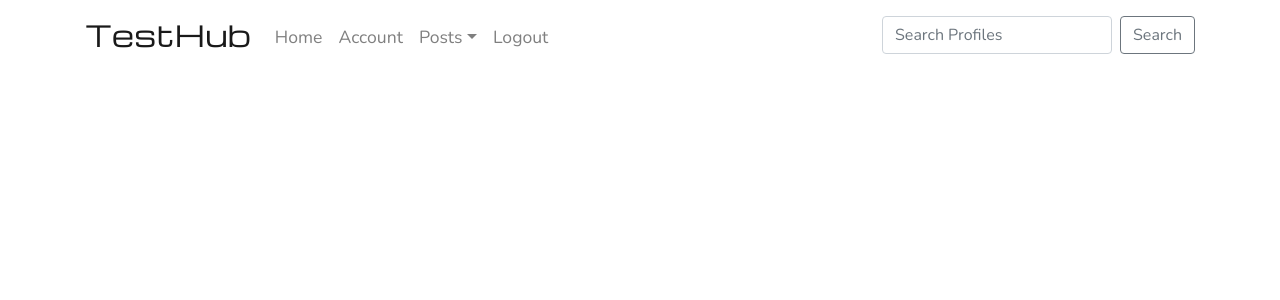
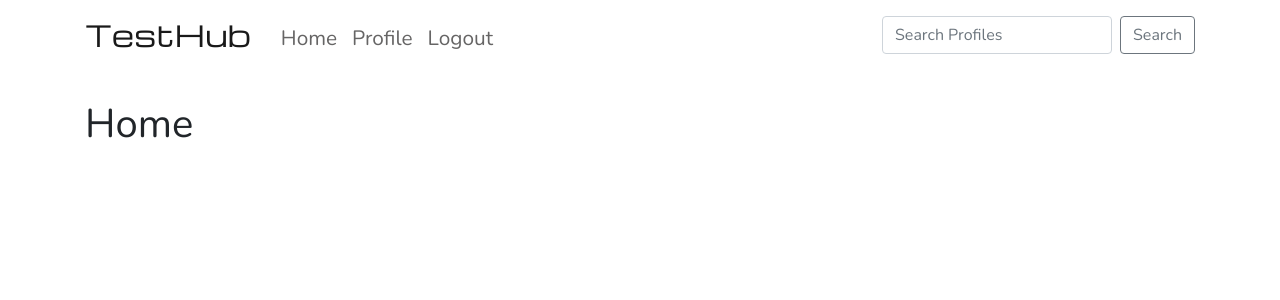
Before and after one commit to VilmaTuresson/test-hub-react-app, a React (Create React App) app: page / in a window 1280 px wide. Shown: the top 300 px of the page. Built offline with nearby package versions, Linux system fonts and the light colour scheme.

Commit message:
set up routing for nav and add styling

```diff
--- a/package.json
+++ b/package.json
@@ -16,7 +16,7 @@
     "react-bootstrap": "^1.6.3",
     "react-dom": "^17.0.2",
     "react-infinite-scroll-component": "^6.1.0",
-    "react-router-dom": "^5.3.4",
+    "react-router-dom": "^5.3.0",
     "react-scripts": "^5.0.1",
     "web-vitals": "^1.1.2"
   },
--- a/src/App.js
+++ b/src/App.js
@@ -1,10 +1,20 @@
 import styles from './App.module.css';
 import NavBar from './components/NavBar';
+import { Container } from 'react-bootstrap';
+import { Route, Switch } from 'react-router-dom';
+
 
 function App() {
   return (
     <div className={styles.App}>
       <NavBar />
+      <Container className={styles.Main}>
+        <Switch>
+          <Route exact path='/' render={() => <h1>Home</h1>} />
+          <Route exact path='/profile' render={() => <h1>Profile</h1>} />
+          <Route exact path='/logout' render={() => <h1>Logout</h1>} />
+        </Switch>
+      </Container>
     </div>
   );
 }
--- a/src/App.module.css
+++ b/src/App.module.css
@@ -4,3 +4,7 @@
     min-height: 100vh;
     font-family: 'Nunito', sans-serif;
 }
+
+.Main {
+    padding-top: 100px;
+}
--- a/src/components/NavBar.js
+++ b/src/components/NavBar.js
@@ -1,12 +1,15 @@
-import React from 'react'
-import styles from '../styles/NavBar.module.css'
-import { Navbar, Container, Nav, NavDropdown, FormControl, Form, Button} from 'react-bootstrap'
+import React from 'react';
+import styles from '../styles/NavBar.module.css';
+import { Navbar, Container, Nav, FormControl, Form, Button} from 'react-bootstrap';
+import { NavLink } from 'react-router-dom';
 
 const NavBar = () => {
   return (
     <Navbar expand="lg" fixed="top">
       <Container>
+      <NavLink to='/'>
         <Navbar.Brand className={styles.Logo}>TestHub</Navbar.Brand>
+      </NavLink>
         <Navbar.Toggle aria-controls="navbarScroll" />
         <Navbar.Collapse id="navbarScroll">
           <Nav
@@ -14,17 +17,11 @@ const NavBar = () => {
             style={{ maxHeight: '500px' }}
             navbarScroll
           >
-            <Nav.Link className={styles.NavItem}>Home</Nav.Link>
-            <Nav.Link className={styles.NavItem}>Account</Nav.Link>
-            <NavDropdown className={styles.NavItem} title="Posts" id="navbarScrollingDropdown">
-              <NavDropdown.Item>My Posts</NavDropdown.Item>
-              <NavDropdown.Item>Liked Posts</NavDropdown.Item>
-              <NavDropdown.Divider />
-              <NavDropdown.Item>Create new Post</NavDropdown.Item>
-            </NavDropdown>
-            <Nav.Link className={styles.NavItem}>
+            <NavLink to='/' className={styles.NavItem}>Home</NavLink>
+            <NavLink to='/profile' className={styles.NavItem}>Profile</NavLink>
+            <NavLink to='/logout' className={styles.NavItem}>
               Logout
-            </Nav.Link>
+            </NavLink>
           </Nav>
           <Form className="d-flex">
             <FormControl
--- a/src/index.js
+++ b/src/index.js
@@ -3,10 +3,13 @@ import ReactDOM from 'react-dom';
 import './index.css';
 import App from './App';
 import reportWebVitals from './reportWebVitals';
+import { BrowserRouter as Router} from 'react-router-dom'
 
 ReactDOM.render(
   <React.StrictMode>
-    <App />
+    <Router>
+      <App />
+    </Router>
   </React.StrictMode>,
   document.getElementById('root')
 );
--- a/src/styles/NavBar.module.css
+++ b/src/styles/NavBar.module.css
@@ -3,9 +3,22 @@
 .Logo {
     font-family: 'Michroma', sans-serif;
     font-size: 1.8em;
+    margin-right: 30px;
 }
 
 .NavItem {
-    margin-top: 6px;
-    font-size: 1.1em;
+    margin-top: 8px;
+    font-size: 1.3em;
+    color: rgb(102, 101, 101);
+    margin-right: 15px;
 }
+
+.NavItem:hover {
+    color: black;
+    text-decoration: none;
+}
+
+.NavItem .Active {
+    color: black;
+    border-bottom: 2px solid black;
+}
```
Also changed, not shown: 1 other file (tests, documents, lock files or other folders).
